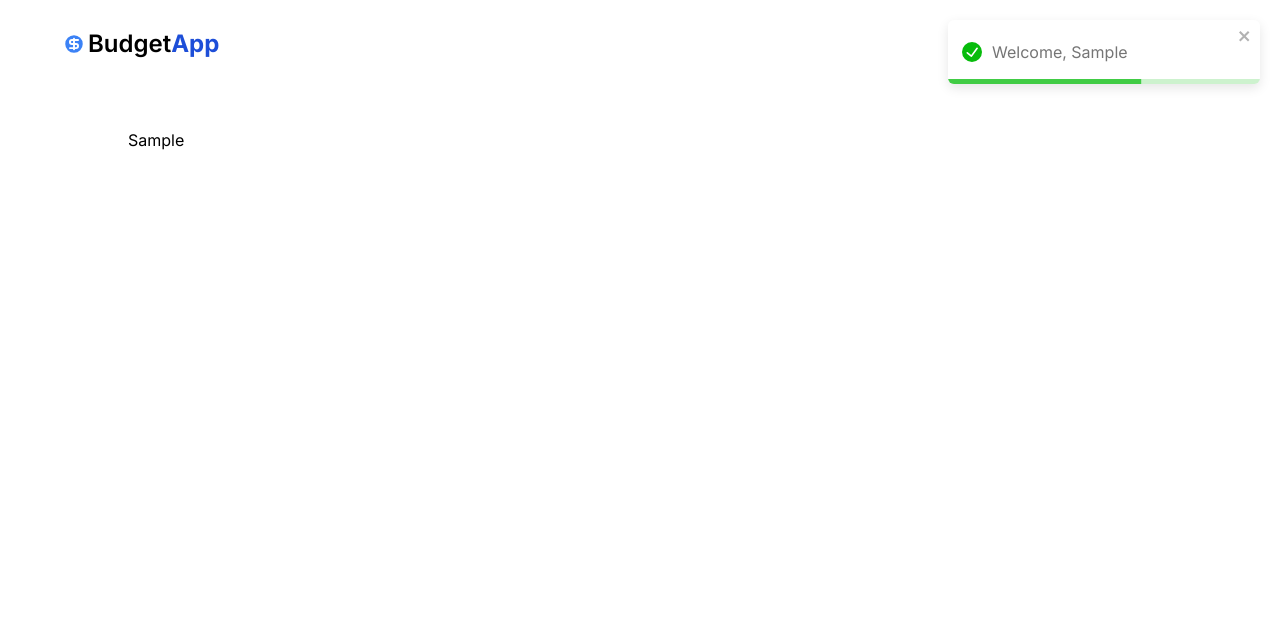
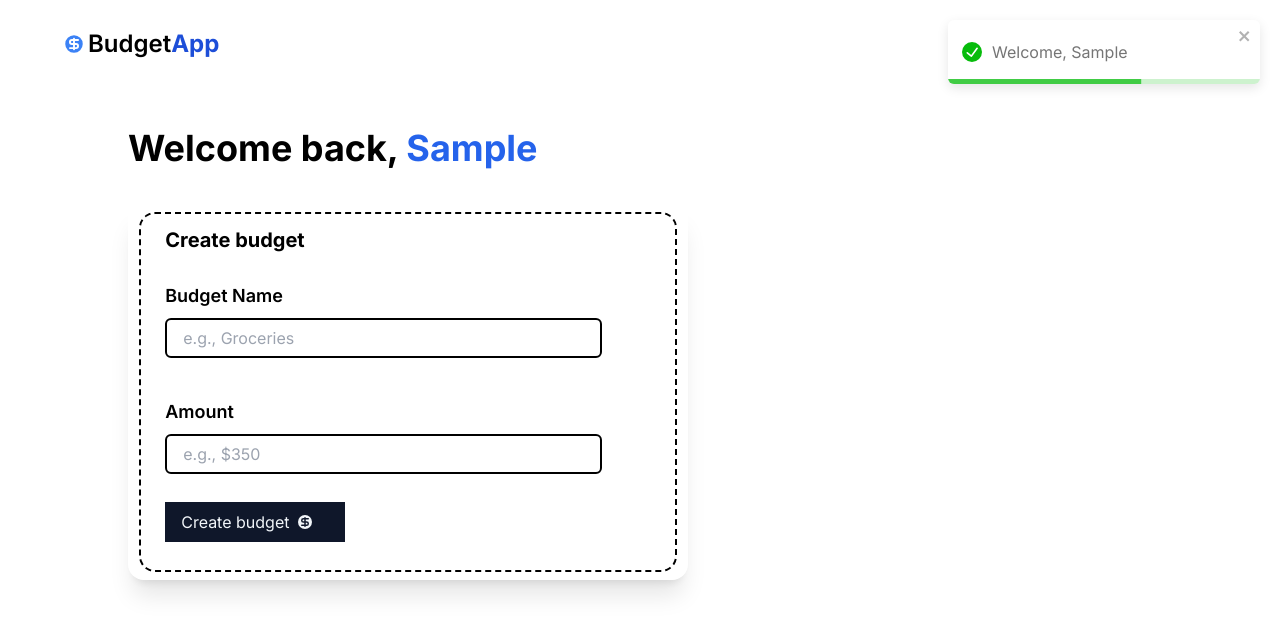
Before and after one commit to arvinbuid/react-budget-app, a React (Vite) app: page / in a window 1280 px wide. Both pictures are taken after typing "Sample" into the empty fields and a click on the button "Create Account". Shown: the top 634 px of the page. Built offline with nearby package versions, Linux system fonts and the light colour scheme.

Commit message:
Created AddBudgetForm.jsx inside src/pages/Dashboard.jsx to create budget

```diff
--- /dev/null
+++ b/src/components/AddBudgetForm.jsx
@@ -0,0 +1,57 @@
+import {CurrencyDollarIcon} from "@heroicons/react/16/solid";
+import {Form} from "react-router-dom";
+
+export const AddBudgetForm = () => {
+  return (
+    <div className='mt-[36px] flex 2xs:px-2 md:px-0'>
+      <div className='w-[560px] rounded-2xl shadow-xl flex items-center justify-center py-2'>
+        <div className='w-[96%] h-auto border-dashed border-2 border-black rounded-2xl flex flex-col px-6'>
+          <p className='font-bold text-xl mt-[12px]'>Create budget</p>
+
+          <Form method='post' className='flex flex-col gap-4 py-4'>
+            {/* Budget Name */}
+            <div className='w-full h-[100px] flex flex-col justify-center'>
+              <label htmlFor='newBudget'>
+                <h2 className='text-lg font-semibold mb-2'>Budget Name</h2>
+                <input
+                  type='text'
+                  name='newBudget'
+                  id='newBudgets'
+                  className='w-[90%] h-[40px] border-black border-2 rounded-md px-4 focus:outline-none focus:border-blue-600 focus:ring-1'
+                  placeholder='e.g., Groceries'
+                  required
+                />
+              </label>
+            </div>
+
+            {/* Amount */}
+            <div className='w-full h-[100px] flex flex-col justify-center'>
+              <label htmlFor='newBudgetAmount'>
+                <h2 className='text-lg font-semibold mb-2'>Amount</h2>
+                <input
+                  type='number'
+                  step='0.01'
+                  name='newBudgetAmount'
+                  id='newBudgetAmount'
+                  className='w-[90%] h-[40px] border-black border-2 rounded-md px-4 focus:outline-none focus:border-blue-600 focus:ring-1'
+                  placeholder='e.g., $350'
+                  required
+                  inputMode='decimal'
+                />
+              </label>
+            </div>
+
+            {/* Create budget button */}
+            <button
+              type='submit'
+              className='bg-slate-900 text-slate-100 flex items-center gap-2 px-4 py-2 2xs:w-[170px] md:w-[180px] mb-[12px]'
+            >
+              <p className='text-md'>Create budget</p>
+              <CurrencyDollarIcon className='size-4' />
+            </button>
+          </Form>
+        </div>
+      </div>
+    </div>
+  );
+};
--- a/src/pages/Dashboard.jsx
+++ b/src/pages/Dashboard.jsx
@@ -5,11 +5,13 @@ import {useLoaderData} from "react-router-dom";
 import {fetchData} from "../helpers";
 import {Intro} from "../components/Intro";
 import {toast} from "react-toastify";
+import {AddBudgetForm} from "../components/AddBudgetForm";
 
 // loader
 export function dashboardLoader() {
   const userName = fetchData("userName");
-  return {userName};
+  const budgets = fetchData("budgets");
+  return {userName, budgets};
 }
 
 // action
@@ -27,11 +29,29 @@ export async function dashboardAction({request}) {
 }
 
 export const Dashboard = () => {
-  const {userName} = useLoaderData();
+  const {userName, budgets} = useLoaderData();
 
   return (
-    <div className='w-[80vw] h-screen'>
-      <div className='w-[90%] mt-[24px] '>{userName ? <p>{userName}</p> : <Intro />}</div>
+    <div className='w-[80vw] h-screen '>
+      <div className='w-[90%] mt-[24px]'>
+        {userName ? (
+          <div className='w-full h-[90vh] flex flex-col'>
+            <h1 className='text-4xl font-bold'>
+              Welcome back, <span className='text-blue-600'>{userName}</span>
+            </h1>
+            <div className='grid grid-cols-1'>
+              {/* {budgets ? () : ()} */}
+              <div>
+                <div>
+                  <AddBudgetForm />
+                </div>
+              </div>
+            </div>
+          </div>
+        ) : (
+          <Intro />
+        )}
+      </div>
     </div>
   );
 };
```
